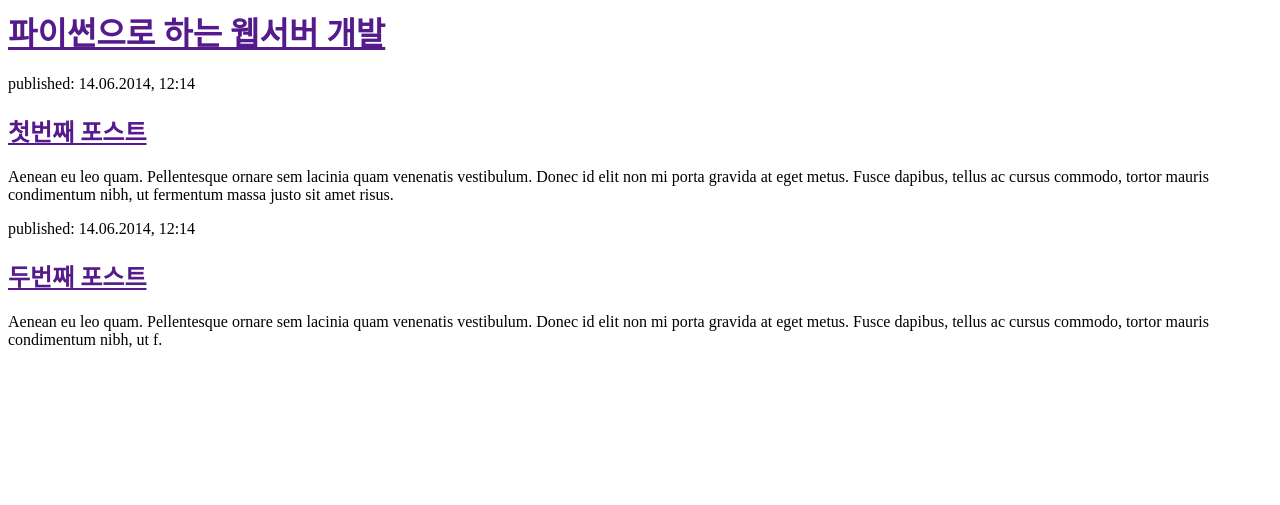
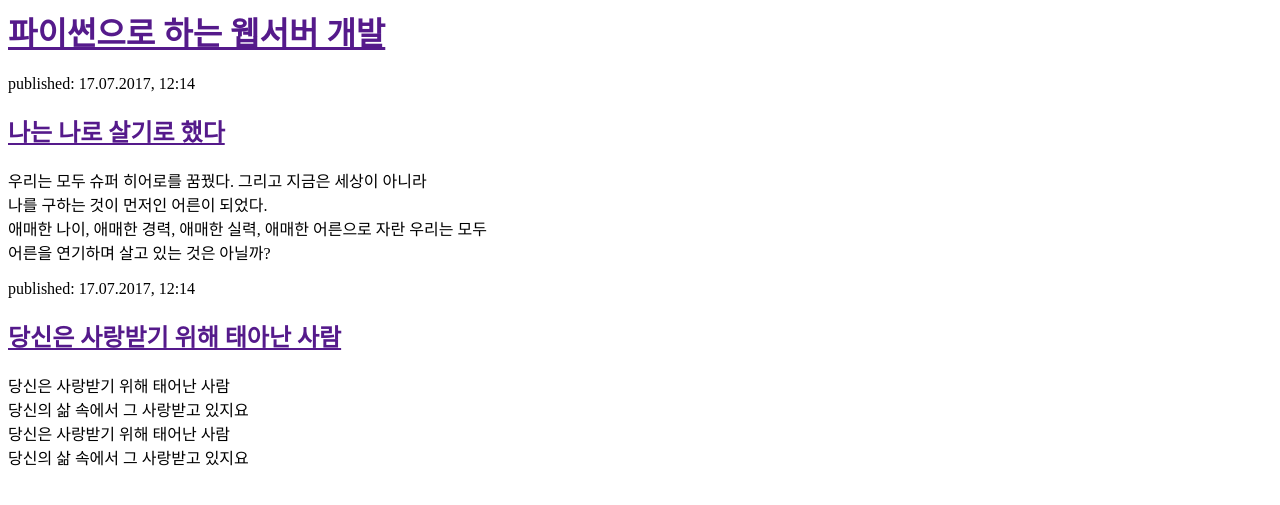
Before and after one commit to solsollala/project4future, a Django app: page / in a window 1280 px wide. Shown: the top 505 px of the page. Run offline with Django 3.2, Linux system fonts and the light colour scheme.

Commit message:
나는 나로 살기로 했다

```diff
--- a/blog/templates/blog/post_list.html
+++ b/blog/templates/blog/post_list.html
@@ -1,6 +1,6 @@
 <html>
     <head>
-        <title>Django Girls blog</title>
+        <title>새로 시작하는 인생</title>
     </head>
     <body>
         <div>
@@ -8,15 +8,15 @@
         </div>
 
         <div>
-            <p>published: 14.06.2014, 12:14</p>
-            <h2><a href="">첫번째 포스트</a></h2>
-            <p>Aenean eu leo quam. Pellentesque ornare sem lacinia quam venenatis vestibulum. Donec id elit non mi porta gravida at eget metus. Fusce dapibus, tellus ac cursus commodo, tortor mauris condimentum nibh, ut fermentum massa justo sit amet risus.</p>
+            <p>published: 17.07.2017, 12:14</p>
+            <h2><a href="">나는 나로 살기로 했다</a></h2>
+            <p>우리는 모두 슈퍼 히어로를 꿈꿨다. 그리고 지금은 세상이 아니라<br>나를 구하는 것이 먼저인 어른이 되었다.<br>애매한 나이, 애매한 경력, 애매한 실력, 애매한 어른으로 자란 우리는 모두<br>어른을 연기하며 살고 있는 것은 아닐까?</p>
         </div>
 
         <div>
-            <p>published: 14.06.2014, 12:14</p>
-            <h2><a href="">두번째 포스트</a></h2>
-            <p>Aenean eu leo quam. Pellentesque ornare sem lacinia quam venenatis vestibulum. Donec id elit non mi porta gravida at eget metus. Fusce dapibus, tellus ac cursus commodo, tortor mauris condimentum nibh, ut f.</p>
+            <p>published: 17.07.2017, 12:14</p>
+            <h2><a href="">당신은 사랑받기 위해 태아난 사람</a></h2>
+            <p>당신은 사랑받기 위해 태어난 사람<br>당신의 삶 속에서 그 사랑받고 있지요<br>당신은 사랑받기 위해 태어난 사람<br>당신의 삶 속에서 그 사랑받고 있지요</p>
         </div>
     </body>
 </html>
```
